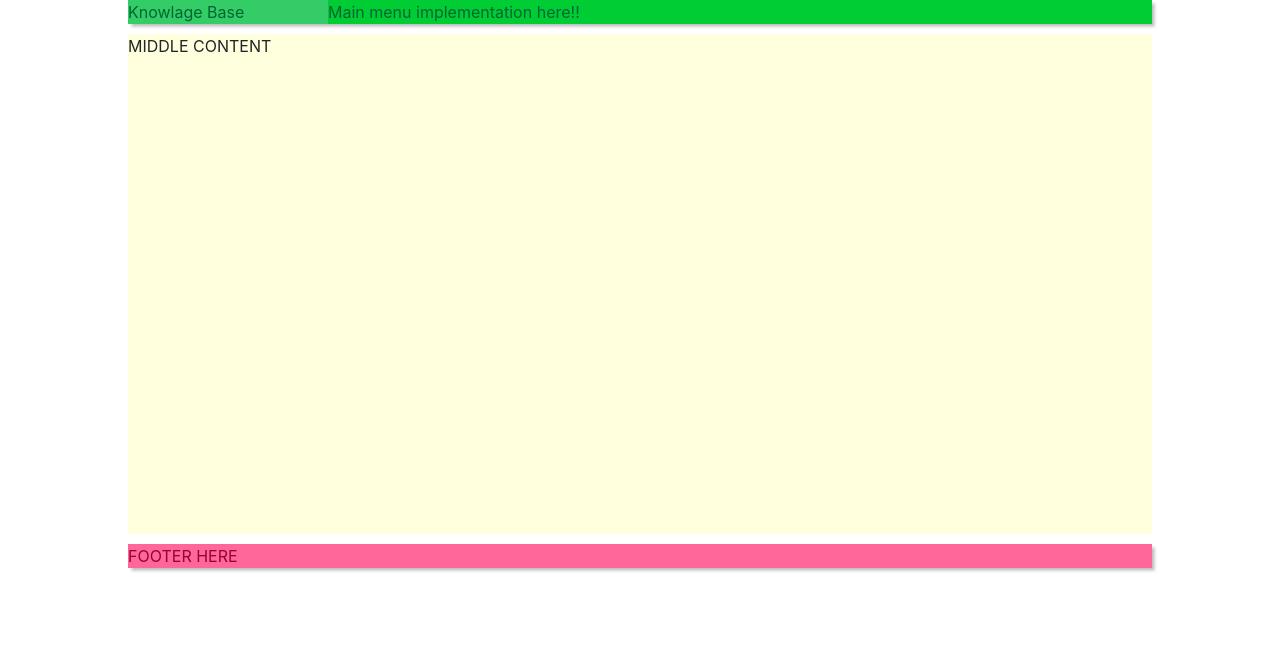
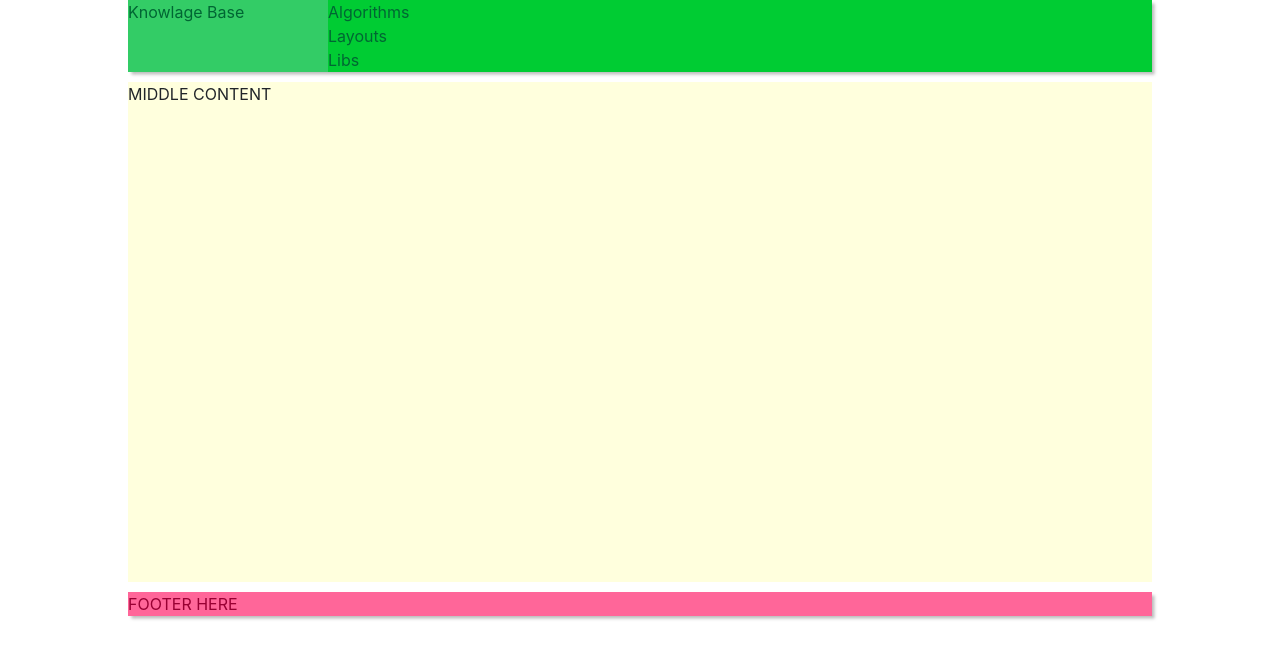
Before and after one commit to Poletay/examples, a React app: page / in a window 1280 px wide. Shown: the top 658 px of the page. Built offline with nearby package versions, Linux system fonts and the light colour scheme; the HTML template or start-up script is replaced by a standard one.

Commit message:
add menu-items implementation

```diff
--- a/src/components/Header/MainMenu/index.jsx
+++ b/src/components/Header/MainMenu/index.jsx
@@ -1,16 +1,25 @@
 import React from 'react';
 import PropTypes from 'prop-types';
+import { uniqueId } from 'lodash';
 
 export default class MainMenu extends React.Component {
   static propTypes = {
-    mainAppStructure: PropTypes.array,
+    items: PropTypes.array,
+  }
+
+  makeElementsList = (elements) => {
+    const elementsList = elements.map(el => (
+      <div key={uniqueId()}>
+        <a href="#">{el.name}</a>
+      </div>
+    ));
+    return elementsList;
   }
 
   render() {
-    console.log(this.props.mainAppStructure);
     return (
       <div className="main-menu">
-        Main menu implementation here!!
+        {this.makeElementsList(this.props.items)}
       </div>
     );
   }
--- a/src/components/Header/index.jsx
+++ b/src/components/Header/index.jsx
@@ -12,7 +12,7 @@ class Header extends React.Component {
     return (
       <div className="main-header">
         <MainLogo />
-        <MainMenu mainAppStructure={this.props.mainAppStructure} />
+        <MainMenu items={this.props.mainAppStructure} />
       </div>
     );
   }
--- a/src/scss/header.scss
+++ b/src/scss/header.scss
@@ -14,3 +14,7 @@
   background-color: $main-menu-bg-color;
   flex-grow: 1;
 }
+
+.main-menu a {
+  color: $main-menu-text-color;
+}
--- a/src/scss/style.scss
+++ b/src/scss/style.scss
@@ -3,6 +3,7 @@
 $main-header-text-color: #006633;
 $main-logo-bg-color: #33CC66;
 $main-menu-bg-color: #00CC33;
+$main-menu-text-color: #006633;
 $main-footer-bg-color: #FF6699;
 $main-footer-text-color: #990033;
 $main-shadow: 0.2em 0.2em 3px rgba(122,122,122,0.5);
```
Also changed, not shown: 1 other file (tests, documents, lock files or other folders).
